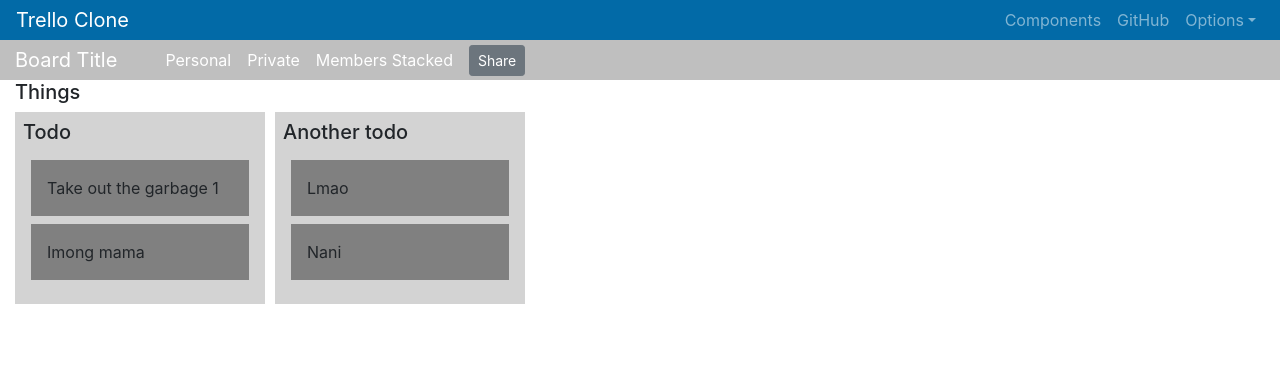
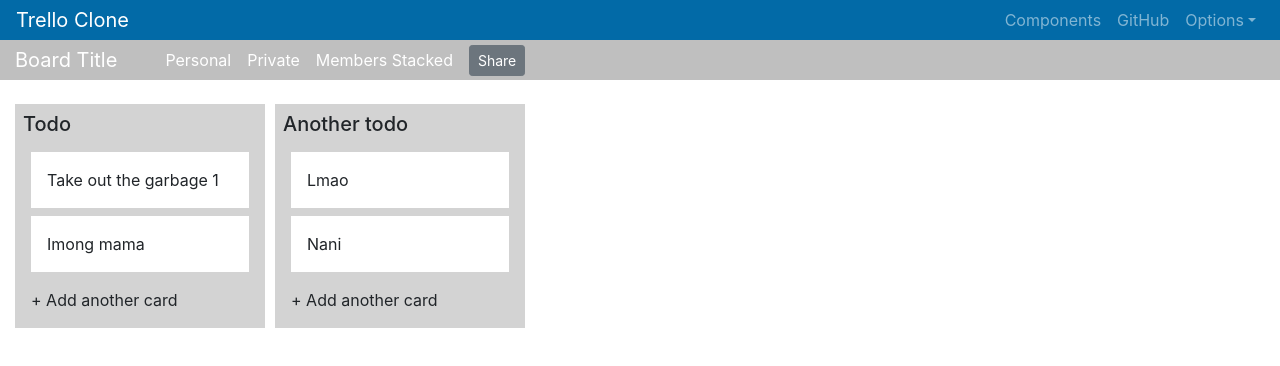
Before and after one commit to SeanningTatum/trello-clone-frontend, a Next.js app: page /board in a window 1280 px wide. Shown: the top 366 px of the page. Built offline with nearby package versions, Linux system fonts and the light colour scheme.

Commit message:
allow adding of new tasks

```diff
--- a/components/board/Column.js
+++ b/components/board/Column.js
@@ -1,8 +1,11 @@
 // @flow
 
-import React, {memo} from 'react'
+import React, {memo, useState} from 'react'
+import {Input, Button} from 'reactstrap'
 import styled from 'styled-components'
 import {Droppable, Draggable} from 'react-beautiful-dnd'
+
+import useFormInput from '../../hooks/useFormInput'
 
 import Task from './Task'
 
@@ -17,9 +20,19 @@ type Props = {
     taskIds: Array<string>,
   },
   ndx: number,
+  onAddCardPressed: () => void,
+  isAddCardActive: boolean,
+  addTask: (taskContent: string, columnId: string) => void,
 }
-export default memo<Props>(({tasks, column, ndx}: Props) => {
-  console.log('Updated')
+export default memo<Props>((props: Props) => {
+  const {tasks, column, ndx} = props
+
+  const {setValue: setTaskValue, ...task} = useFormInput('')
+
+  function onClickAddTask() {
+    props.addTask(task.value, column.id)
+    setTaskValue('')
+  }
 
   return (
     // Make column draggable
@@ -39,6 +52,21 @@ export default memo<Props>(({tasks, column, ndx}: Props) => {
                   <Task task={task} ndx={ndx} key={task.id} />
                 ))}
                 {provided.placeholder}
+
+                {!props.isAddCardActive ? (
+                  <AddCardText className="mb-0 mt-3" onClick={props.onAddCardPressed}>
+                    + Add another card
+                  </AddCardText>
+                ) : (
+                  <AddCardContainer>
+                    <AddCardInput placeholder="Enter a title for this card" {...task} />
+                    <div className="text-right">
+                      <Button color="success" onClick={onClickAddTask} type="button">
+                        Add Task
+                      </Button>
+                    </div>
+                  </AddCardContainer>
+                )}
               </TaskListContainer>
             )}
           </Droppable>
@@ -53,9 +81,26 @@ const ColumnContainer = styled.div`
   padding: 8px;
   margin-right: 10px;
   background-color: ${props => (props.isDraggingOver ? 'lightblue' : 'lightgrey')};
+  height: fit-content;
 `
 
 const TaskListContainer = styled.div`
   padding: 8px;
   background-color: ${props => (props.isDraggingOver ? 'lightblue' : 'lightgrey')};
 `
+
+const AddCardText = styled.p`
+  cursor: pointer;
+  margin-bottom: 0px;
+  z-index: 100;
+`
+
+const AddCardContainer = styled.div`
+  display: flex;
+  flex-direction: column;
+`
+
+const AddCardInput = styled(Input)`
+  background-color: white;
+  margin-bottom: 6px;
+`
--- a/components/board/Task.js
+++ b/components/board/Task.js
@@ -36,5 +36,5 @@ const TaskItem = styled.div`
   userselect: 'none';
   padding: 16px;
   margin-bottom: 8px;
-  background-color: ${props => (props.isDragging ? 'lightgreen' : 'grey')};
+  background-color: ${props => (props.isDragging ? 'lightgreen' : 'white')};
 `
--- /dev/null
+++ b/hooks/useFormInput.js
@@ -0,0 +1,15 @@
+import {useState} from 'react'
+
+export default function useFormInput(initialValue) {
+  const [value, setValue] = useState(initialValue)
+
+  function onChange(event) {
+    setValue(event.target.value)
+  }
+
+  return {
+    value,
+    onChange,
+    setValue,
+  }
+}
--- a/pages/board.js
+++ b/pages/board.js
@@ -34,11 +34,12 @@ const sampleBoardData = {
 
 export default function Board() {
   const [board, setBoard] = useState(sampleBoardData)
+  const [addCardId, setAddCardId] = useState()
 
   /**
    * Helper function that reorders array elements
    */
-  function reorder(array, startIndex, endIndex) {
+  function reorder(array, startIndex, endIndex): Array<any> {
     const result = Array.from(array)
     const [removed] = result.splice(startIndex, 1)
     result.splice(endIndex, 0, removed)
@@ -47,7 +48,7 @@ export default function Board() {
   }
 
   /**
-   * helper function that moves one task card to another list
+   * Helper function that moves one task card to another list
    */
   function move(source, destination, droppableSource, droppableDestination) {
     const sourceClone = Array.from(source)
@@ -67,6 +68,10 @@ export default function Board() {
     return newColumns
   }
 
+  /**
+   * Function that handles all drag related stuff
+   * eg. moving columns / cards around
+   */
   function onDragEnd(result: DropResult) {
     const {destination, source, type} = result
 
@@ -86,6 +91,7 @@ export default function Board() {
       return
     }
 
+    // If we're rearranging the tasks
     // If user put dropped the task on the same list
     if (destination.droppableId === source.droppableId) {
       const newTaskIds = reorder(
@@ -117,12 +123,32 @@ export default function Board() {
     setBoard(newBoard)
   }
 
+  function onAddTask(taskContent: string, columnId: string) {
+    setAddCardId('')
+
+    const newBoard = {...board}
+    const newId = new Date().toString()
+
+    const newTasks = {...newBoard.tasks}
+    const newColumn = {...newBoard.columns[columnId]}
+
+    // Create new task object
+    newTasks[newId] = {id: newId, content: taskContent}
+    // Add taskId to taskId array
+    newColumn.taskIds = [...newColumn.taskIds, newId]
+
+    // Update board with the new taskId and new task
+    newBoard.tasks = newTasks
+    newBoard.columns = {...newBoard.columns, [columnId]: newColumn}
+
+    setBoard(newBoard)
+  }
+
   return (
     <div>
       <Navbar />
       <NavTitleAndActions />
-      <Container fluid>
-        <h5>Things</h5>
+      <Container fluid className="pt-4">
         <DragDropContext onDragEnd={onDragEnd}>
           <Droppable droppableId="all-columns" direction="horizontal" type="column">
             {provided => (
@@ -131,7 +157,17 @@ export default function Board() {
                   const column = board.columns[columnId]
                   const tasks = column.taskIds.map(taskId => board.tasks[taskId])
 
-                  return <Column tasks={tasks} column={column} key={columnId} ndx={ndx} />
+                  return (
+                    <Column
+                      tasks={tasks}
+                      column={column}
+                      key={columnId}
+                      ndx={ndx}
+                      onAddCardPressed={() => setAddCardId(columnId)}
+                      isAddCardActive={addCardId === columnId}
+                      addTask={onAddTask}
+                    />
+                  )
                 })}
                 {provided.placeholder}
               </ColumnContainer>
@@ -145,4 +181,5 @@ export default function Board() {
 
 const ColumnContainer = styled.div`
   display: flex;
+  z-index: -1;
 `
```
